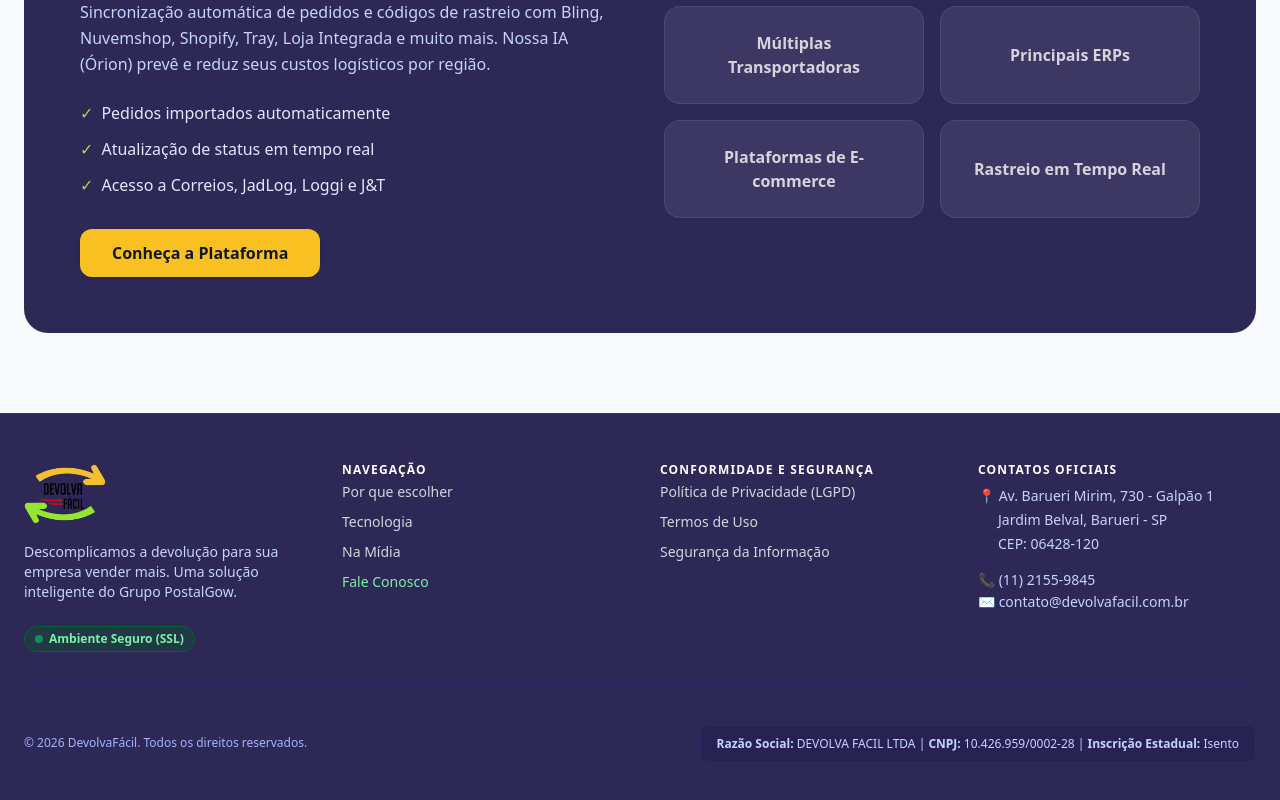
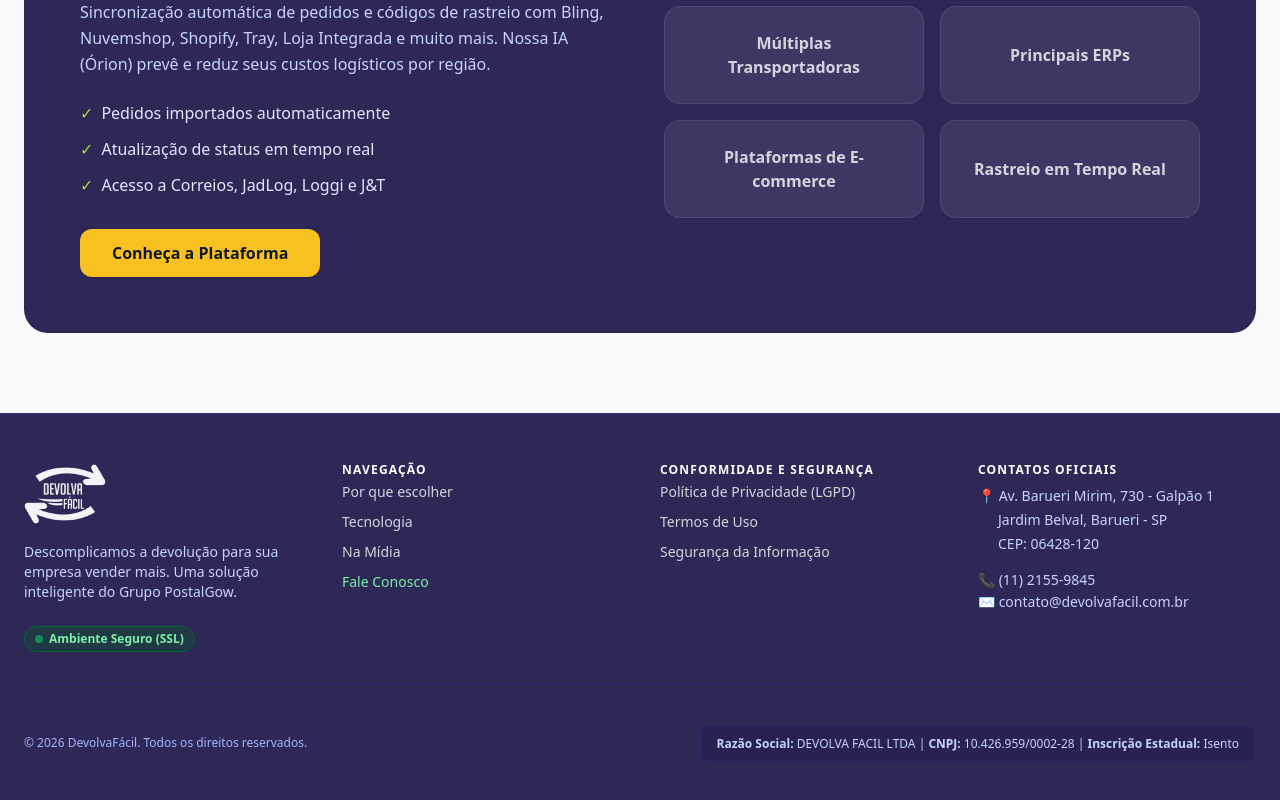
Before and after one commit to Carllux/devolva-facil, a React (Vite) app: page / in a window 1280 px wide. Shown: the part 5648-6448 px from the top of the page. Built offline with nearby package versions, Linux system fonts and the light colour scheme; the HTML template or start-up script is replaced by a standard one.

Commit message:
Update Footer.jsx

```diff
--- a/src/components/Footer.jsx
+++ b/src/components/Footer.jsx
@@ -12,7 +12,7 @@ export default function Footer() {
         <div className="flex flex-col space-y-4">
           <a href="/" className="block self-start">
             <img
-              src="/assets/logo.png"
+              src="/assets/logo-branco.png"
               alt="Logo DevolvaFácil"
               className="h-16 w-auto opacity-95 hover:opacity-100 transition-opacity rounded-lg"
             />
```
